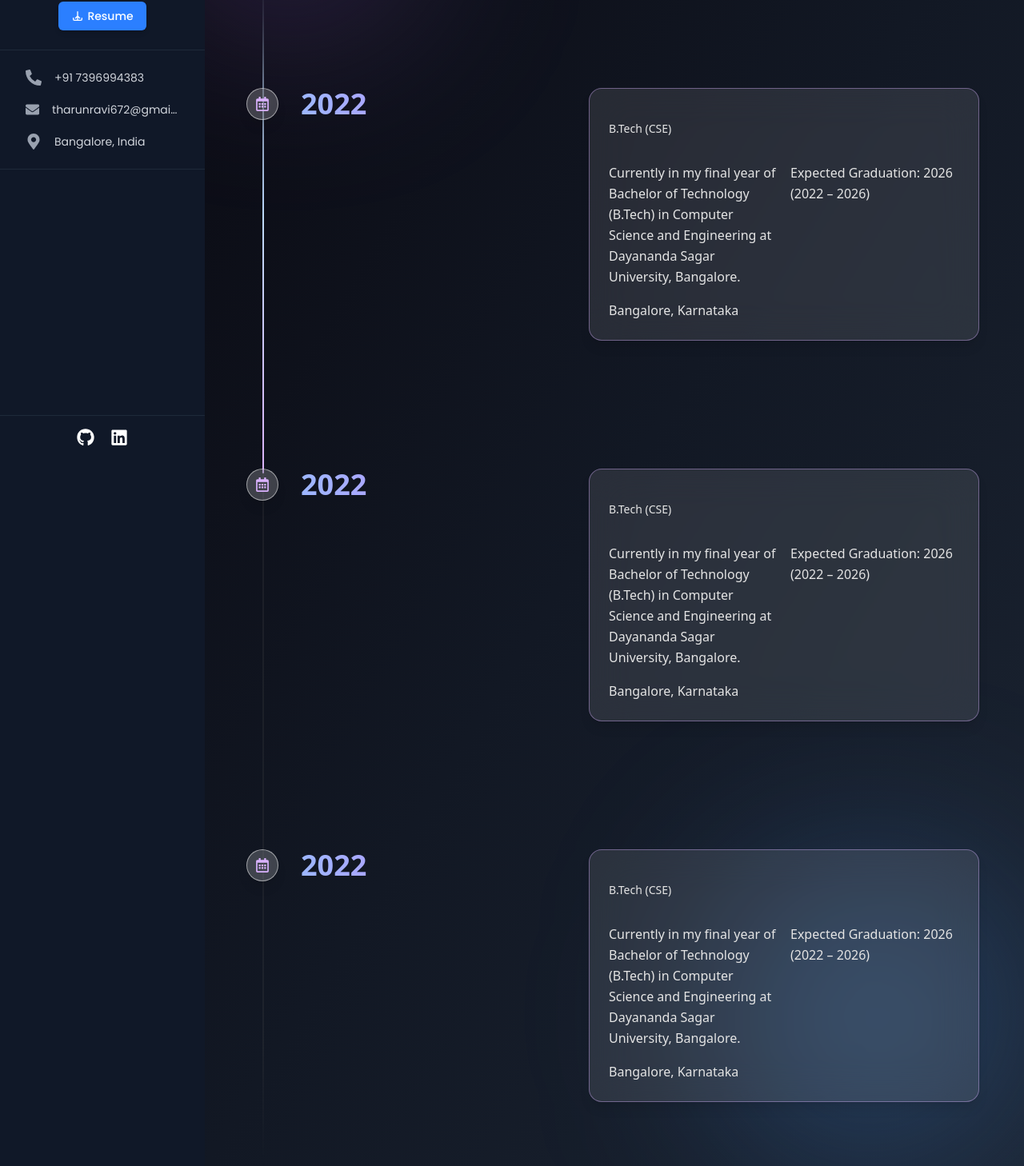
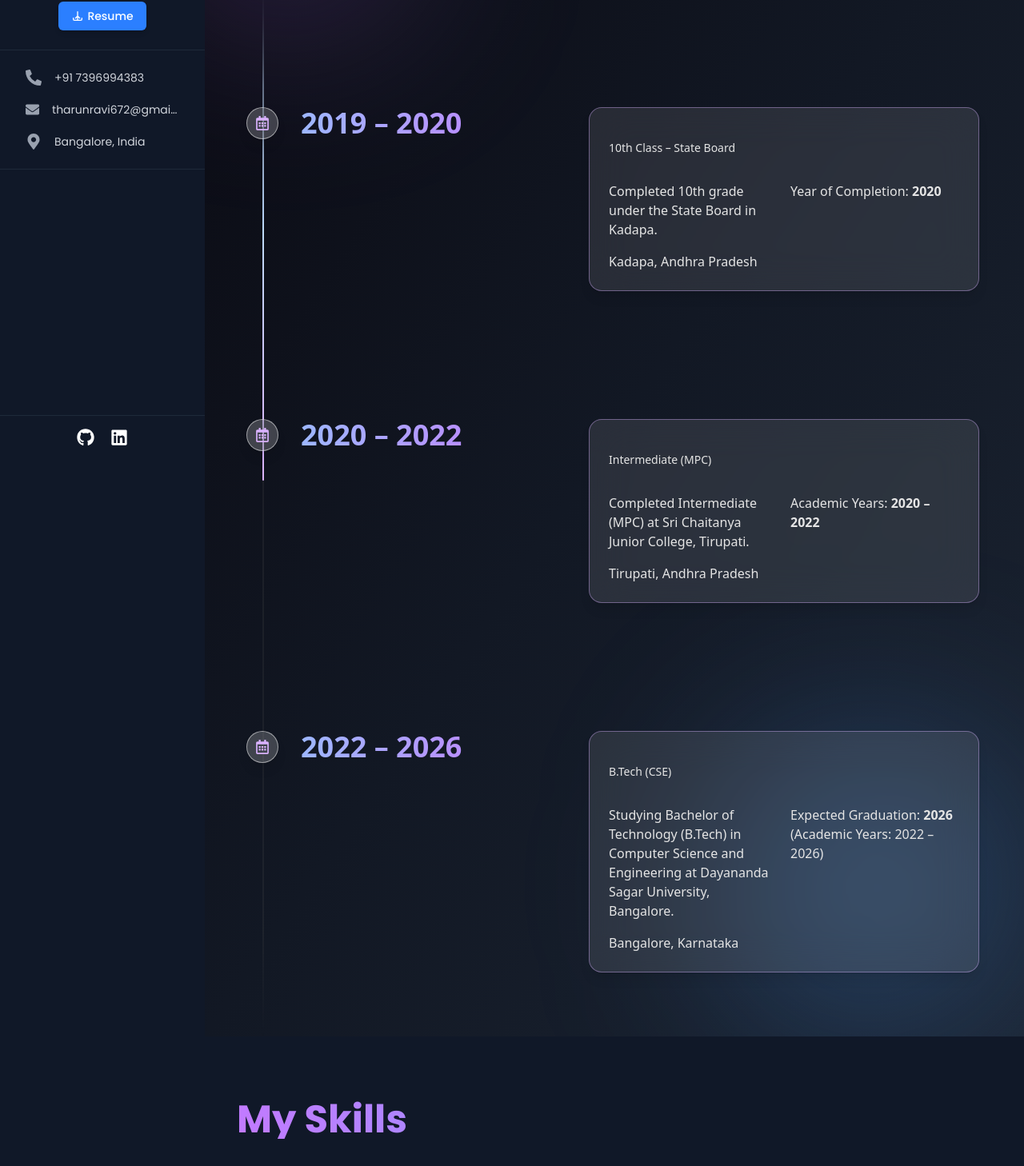
Before and after one commit to ravitharun/TharunProtifilo, a React (Vite) app in the folder Ui/: page /resume in a window 1280 px wide. Shown: the part 218-1676 px from the top of the page at 80% size. Built offline with nearby package versions, Linux system fonts and the light colour scheme.

Commit message:
update the timelineComponent

```diff
--- a/Ui/src/Components/TimelineDemo.jsx
+++ b/Ui/src/Components/TimelineDemo.jsx
@@ -3,59 +3,81 @@ import { Timeline } from "../Pages/Timeline";
 
  export function TimelineDemo() {
  const data = [
+  // 10th Class
   {
-            title: "2022",
+    title: "2019 – 2020",
+    content: (
+      <div>
+        <p className="mb-8 text-xs font-normal text-shadow-white md:text-sm dark:text-neutral-200">
+          10th Class – State Board
+        </p>
+
+        <div className="grid grid-cols-2 gap-4 text-sm md:text-base">
+          <span>
+            Completed 10th grade under the State Board in Kadapa.
+          </span>
+
+          <span>
+            Year of Completion: <b>2020</b>
+          </span>
+
+          <span>Kadapa, Andhra Pradesh</span>
+        </div>
+      </div>
+    ),
+  },
+
+  // Intermediate MPC
+  {
+    title: "2020 – 2022",
+    content: (
+      <div>
+        <p className="mb-8 text-xs font-normal text-shadow-white md:text-sm dark:text-neutral-200">
+          Intermediate (MPC)
+        </p>
+
+        <div className="grid grid-cols-2 gap-4 text-sm md:text-base">
+          <span>
+            Completed Intermediate (MPC) at Sri Chaitanya Junior College, Tirupati.
+          </span>
+
+          <span>
+            Academic Years: <b>2020 – 2022</b>
+          </span>
+
+          <span>Tirupati, Andhra Pradesh</span>
+        </div>
+      </div>
+    ),
+  },
+
+  // B.Tech CSE
+  {
+    title: "2022 – 2026",
     content: (
       <div>
         <p className="mb-8 text-xs font-normal text-shadow-white md:text-sm dark:text-neutral-200">
           B.Tech (CSE)
         </p>
-                    <div className="grid grid-cols-2 gap-4">
-                        <span>Currently in my final year of Bachelor of Technology (B.Tech) in Computer Science and Engineering at Dayananda Sagar University, Bangalore.</span>
-                        <span>Expected Graduation:
-                            2026
-                            (2022 – 2026)</span>
+
+        <div className="grid grid-cols-2 gap-4 text-sm md:text-base">
+          <span>
+            Studying Bachelor of Technology (B.Tech) in Computer Science and
+            Engineering at Dayananda Sagar University, Bangalore.
+          </span>
+
+          <span>
+            Expected Graduation: <b>2026</b> <br />
+            (Academic Years: 2022 – 2026)
+          </span>
+
           <span>Bangalore, Karnataka</span>
         </div>
       </div>
     ),
   },
-         {
-            title: "2022",
-            content: (
-                <div>
-                    <p className="mb-8 text-xs font-normal text-shadow-white md:text-sm dark:text-neutral-200">
-                        B.Tech (CSE)
-                    </p>
-                    <div className="grid grid-cols-2 gap-4">
-                        <span>Currently in my final year of Bachelor of Technology (B.Tech) in Computer Science and Engineering at Dayananda Sagar University, Bangalore.</span>
-                        <span>Expected Graduation:
-                            2026
-                            (2022 – 2026)</span>
-                        <span>Bangalore, Karnataka</span>
-                    </div>
-                </div>
-            ),
-        },
-         {
-            title: "2022",
-            content: (
-                <div>
-                    <p className="mb-8 text-xs font-normal text-shadow-white md:text-sm dark:text-neutral-200">
-                        B.Tech (CSE)
-                    </p>
-                    <div className="grid grid-cols-2 gap-4">
-                        <span>Currently in my final year of Bachelor of Technology (B.Tech) in Computer Science and Engineering at Dayananda Sagar University, Bangalore.</span>
-                        <span>Expected Graduation:
-                            2026
-                            (2022 – 2026)</span>
-                        <span>Bangalore, Karnataka</span>
-                    </div>
-                </div>
-            ),
-        },
+];
 
-    ];
 
     return (
         <div className="relative w-full overflow-clip">
--- /dev/null
+++ b/Ui/src/Pages/Portfolio.jsx
@@ -0,0 +1,34 @@
+import React, { useState } from 'react'
+import MainNavbar from '../Components/MainNavbar'
+import LeftNavbar from '../Components/LeftNavbar'
+
+function Portfolio() {
+      const [isMobileOpen, setIsMobileOpen] = useState(false);
+
+    return (
+        <>
+            <>
+                <div className="flex min-h-screen bg-gray-900 text-white overflow-hidden">
+
+                    {/* LEFT NAVBAR */}
+
+                    <LeftNavbar
+                        isMobileOpen={isMobileOpen}
+                        setIsMobileOpen={setIsMobileOpen}
+                    />
+
+                    {/* MAIN CONTENT AREA */}
+                    <div className="flex-1 min-w-0 ml-0">
+
+                        <div className="fixed top-0 left-0 right-0 z-[9999] bg-gray-900 border-b border-gray-800">
+
+                            <MainNavbar setIsMobileOpen={setIsMobileOpen} isMobileOpen={isMobileOpen} />
+                        </div>
+                    </div>
+                </div>
+            </>
+        </>
+    )
+}
+
+export default Portfolio
--- a/Ui/src/Pages/Timeline.jsx
+++ b/Ui/src/Pages/Timeline.jsx
@@ -41,16 +41,19 @@ export const Timeline = ({ data }) => {
 
       {/* Header */}
       <div className="max-w-7xl mx-auto pt-20 px-4 md:px-8">
-        <h2 className="text-4xl md:text-5xl mb-4
-        bg-gradient-to-r from-purple-400 to-blue-400
-        bg-clip-text text-transparent font-extrabold text-center">
-          My Journey Timeline
-        </h2>
+  <h2
+    className="text-4xl md:text-5xl mb-4
+    bg-gradient-to-r from-purple-400 to-blue-400
+    bg-clip-text text-transparent font-extrabold text-center"
+  >
+    My Journey Timeline
+  </h2>
 
-        <p className="text-neutral-300 text-sm md:text-base max-w-md text-center">
-          A small view of my growth and experience over time.
-        </p>
-      </div>
+  <p className="text-neutral-300 text-sm md:text-base max-w-md mx-auto text-center">
+    A timeline showcasing the key milestones in my academic journey and personal growth.
+  </p>
+</div>
+
 
       {/* Timeline */}
       <div ref={ref} className="relative max-w-7xl mx-auto pb-20">
--- a/Ui/src/main.jsx
+++ b/Ui/src/main.jsx
@@ -8,6 +8,7 @@ import Skills from './Pages/Skills.jsx';
 import Resume from './Pages/Resume.jsx';
 import { ThemeProvider } from './ThemeProvider.jsx';
 import MainNavbar from './Components/MainNavbar.jsx';
+import Portfolio from './Pages/Portfolio.jsx';
 
 const Home = React.lazy(() => import("./Pages/Home.jsx"));
 const About = React.lazy(() => import("./Pages/About.jsx"));
@@ -46,6 +47,10 @@ createRoot(document.getElementById('root')).render(
             path="/skills"
             element={<Skills />}
           />
+          <Route
+            path="/portfolio"
+            element={<Portfolio />}
+          />
         </Routes>
       </ThemeProvider>
     </BrowserRouter>
```
Lines whose indentation alone changed are shown as unchanged.
